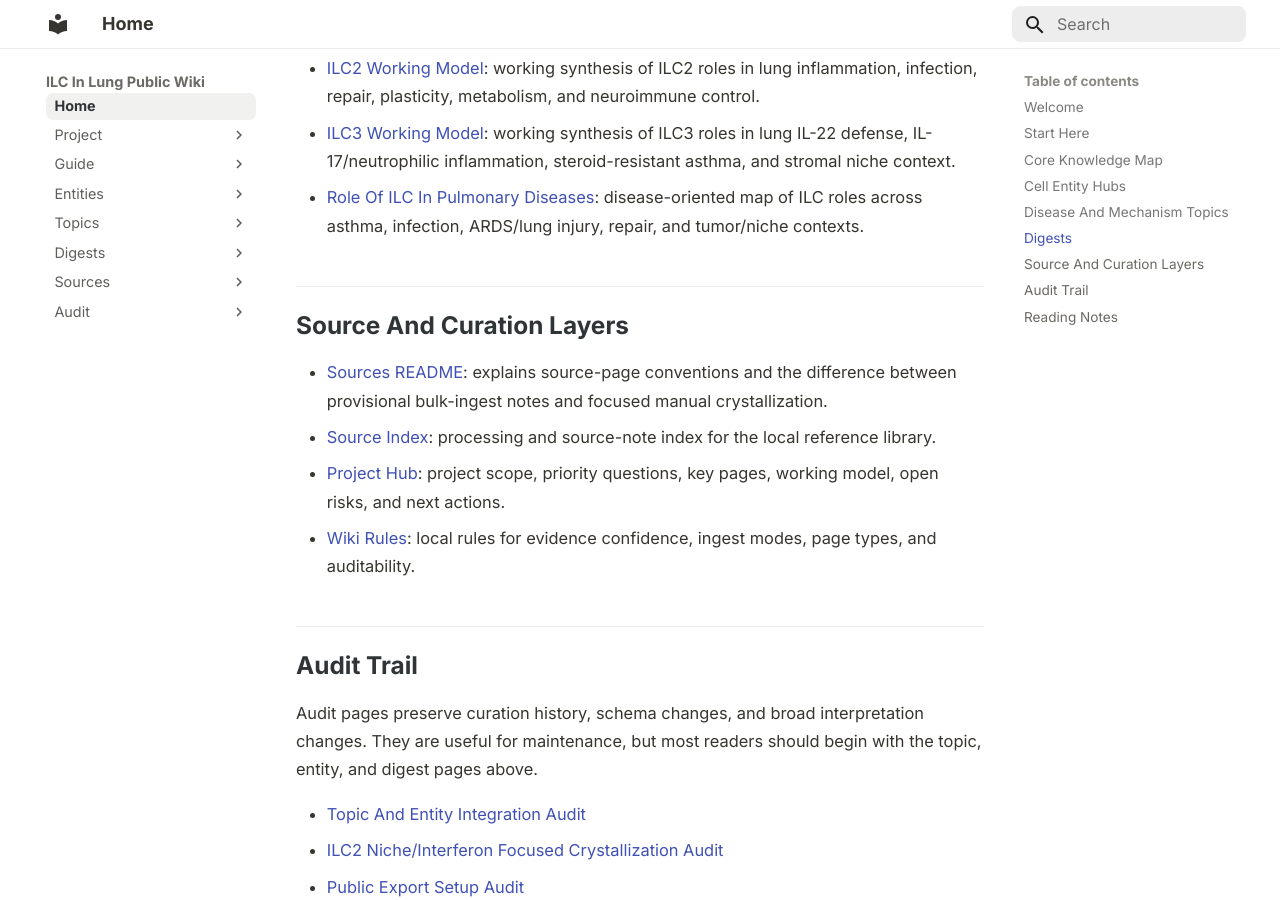
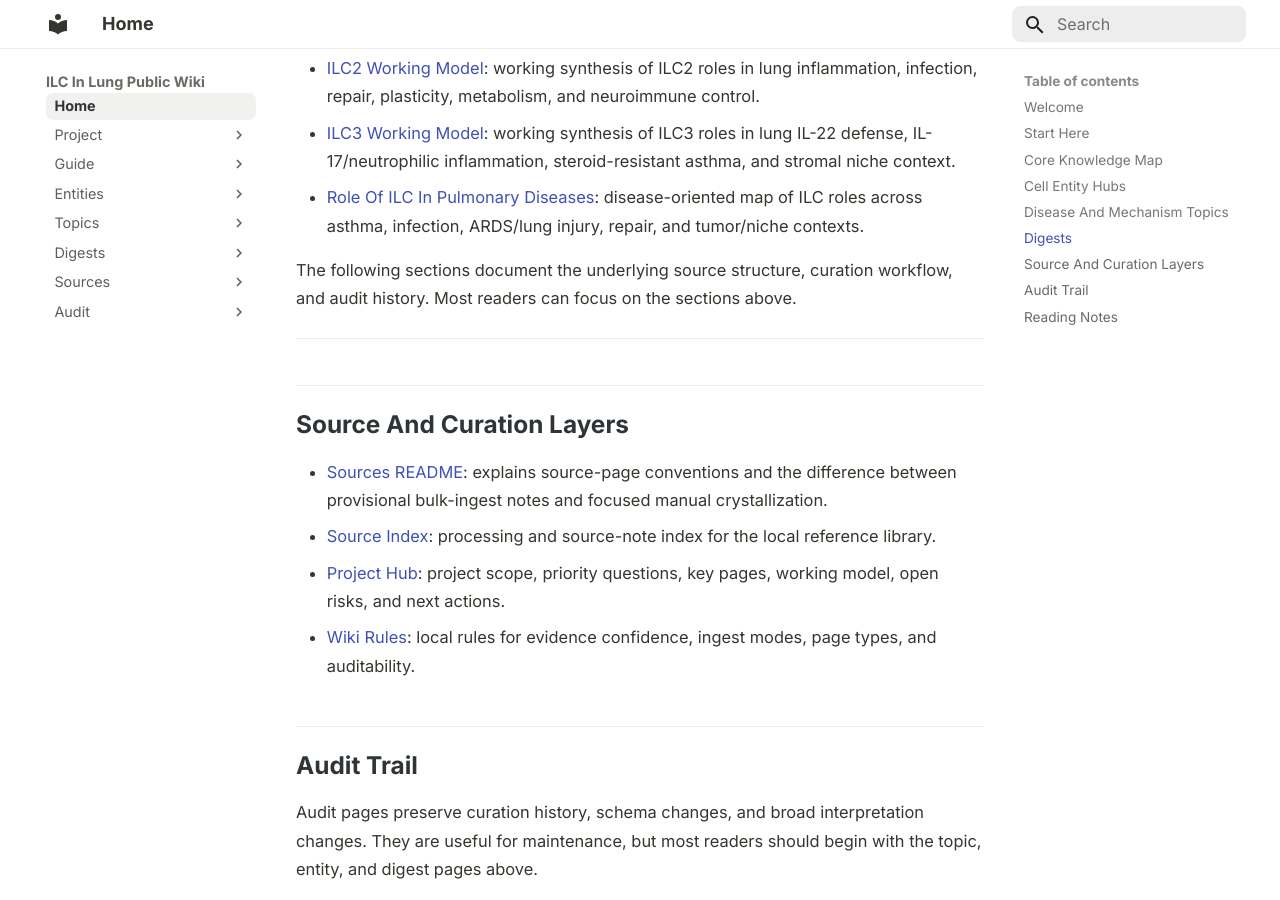
Before and after one commit to shao1116/ILC-Wiki, an MkDocs documentation site: the page built from wiki/index.md, in a window 1280 px wide and 900 px high, scrolled down 2706 px. Built offline with MkDocs 1.6.1 and Material for MkDocs 9.7.7, drawn with Linux system fonts in a browser that asks for light colours.

Commit message:
20260423 UPDATE 06

```diff
--- a/wiki/index.md
+++ b/wiki/index.md
@@ -72,13 +72,15 @@ flowchart TB
 - [ILC3 Working Model](./digests/2026-04-20_ILC3_working_model.md): working synthesis of ILC3 roles in lung IL-22 defense, IL-17/neutrophilic inflammation, steroid-resistant asthma, and stromal niche context.
 - [Role Of ILC In Pulmonary Diseases](./digests/2026-04-20_ILC_pulmonary_disease_roles.md): disease-oriented map of ILC roles across asthma, infection, ARDS/lung injury, repair, and tumor/niche contexts.
 
+The following sections document the underlying source structure, curation workflow, and audit history. Most readers can focus on the sections above.
+
+---
 ## Source And Curation Layers
 
 - [Sources README](./sources/README.md): explains source-page conventions and the difference between provisional bulk-ingest notes and focused manual crystallization.
 - [Source Index](./sources/source_index.md): processing and source-note index for the local reference library.
 - [Project Hub](./projects/ILC_in_lung_project.md): project scope, priority questions, key pages, working model, open risks, and next actions.
 - [Wiki Rules](./_schema/wiki_rules.md): local rules for evidence confidence, ingest modes, page types, and auditability.
-
 ## Audit Trail
 
 Audit pages preserve curation history, schema changes, and broad interpretation changes. They are useful for maintenance, but most readers should begin with the topic, entity, and digest pages above.
@@ -93,7 +95,8 @@ Audit pages preserve curation history, schema changes, and broad interpretation
 - [Digest Claim-Confidence Correction Audit](./audit/2026-04-21_digest_claim_confidence_correction.md)
 - [Source Page Claim-Confidence Rewrite Audit](./audit/2026-04-20_source_page_claim_confidence_rewrite.md)
 - [Reference Coverage Audit](./audit/2026-04-20_reference_coverage_audit.md)
-
 ## Reading Notes
 
 This wiki is a research synthesis aid, not a clinical guideline. Claim-level confidence refers to biological claims and evidence directness, not to whether a PDF was successfully processed. Mouse perturbation, human lung tissue, sputum, blood, nasal airway, scRNA-seq, and review-level evidence are intentionally kept separate when they imply different levels of confidence.
+
+---
```
Also changed, not shown: README.md (line endings or trailing spaces).
